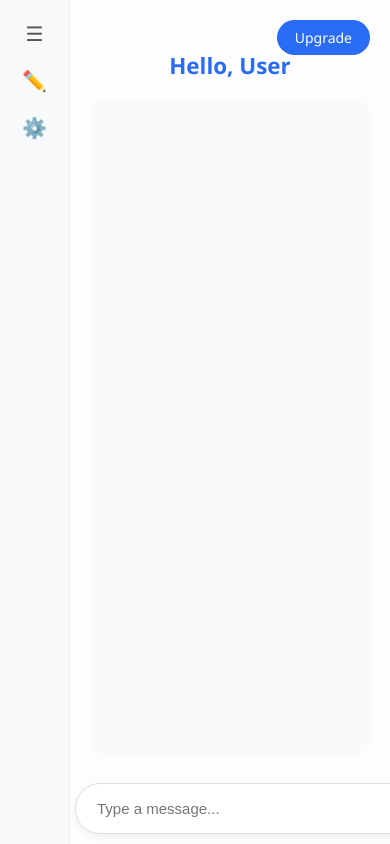
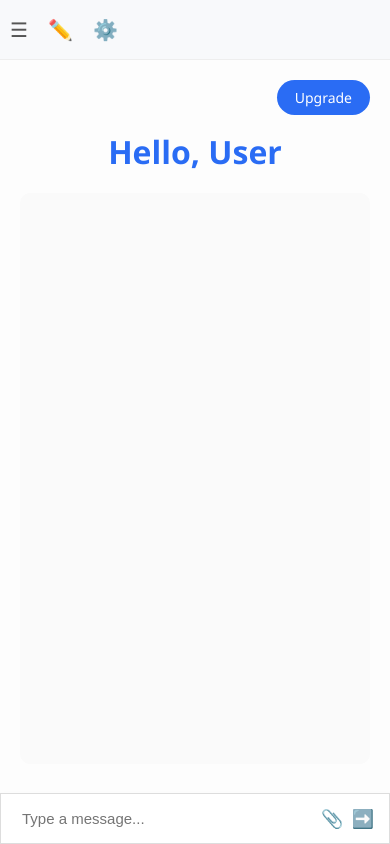
Before and after one commit to ajayyanshu/Sofia-Project, a Flask app: page / in a window 390 px wide. Run offline with Flask 3, Linux system fonts and the light colour scheme.

Commit message:
Update index.html

```diff
--- a/templates/index.html
+++ b/templates/index.html
@@ -133,16 +133,19 @@
 
     /* Mobile */
     @media (max-width: 768px) {
-      .main h1 { font-size: 1.4rem; margin-top: 30px; }
+      body { flex-direction: column; }
+      .sidebar { flex-direction: row; width: 100%; height: 60px; border-right: none; border-bottom: 1px solid #eee; }
+      .main { margin-left: 0; margin-top: 60px; height: calc(100vh - 60px); }
       .chat-input {
         position: fixed;
-        bottom: 10px;
-        left: 75px;
-        right: 15px;
+        bottom: 0;
+        left: 0;
+        right: 0;
         margin: 0;
+        border-radius: 0;
       }
       .chat-area {
-        margin-bottom: 70px; /* space for input */
+        margin-bottom: 60px; /* space for input */
       }
     }
   </style>
@@ -195,7 +198,7 @@
             method: "POST",
             headers: { "Content-Type": "application/json" },
             body: JSON.stringify({
-              contents: [{ parts: [{ text: prompt }] }]
+              contents: [{ role: "user", parts: [{ text: prompt }] }]
             })
           }
         );
```
